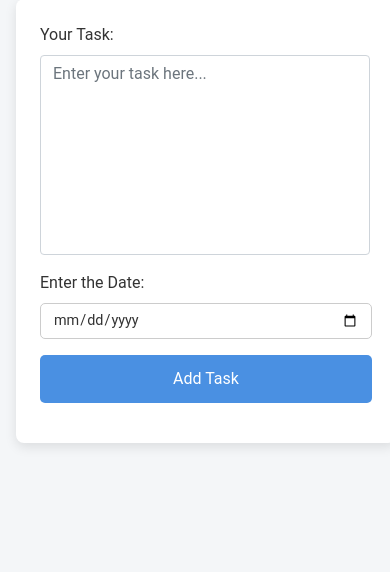
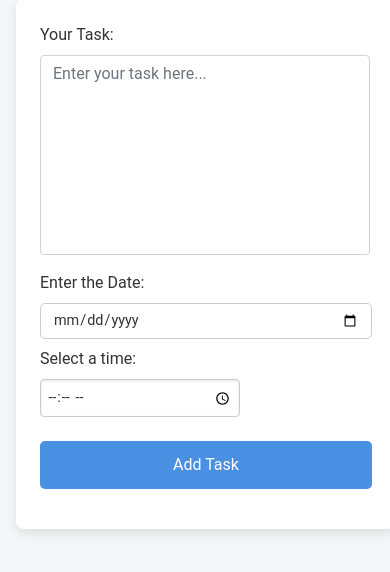
Before and after one commit to TheRayhan009/To-Do-List-Application-by-rayhan-in-django, a Django app: page /addtask/ in a window 390 px wide. Shown: the part 164-736 px from the top of the page. Run offline with Django 5.2, Linux system fonts and the light colour scheme; some libraries are stand-ins or nearby versions.

Commit message:
fixiing  bug!!

```diff
--- a/RTo_Do/views.py
+++ b/RTo_Do/views.py
@@ -35,7 +35,39 @@ def home(request):
                         s_task=Task.objects.get(id=i.id)
                         s_task.C_or_Not=True
                         s_task.save()
-                result=Task.objects.filter(task_user_name=Uname)
+                return redirect("/")
+            elif add_task_button=="True":
+                x=Users.objects.get(username=Uname).T_task
+                data=Users.objects.get(username=Uname)
+                data.T_task=x+1
+                data.save()
+                return redirect("/addtask")
+            elif search_task_button=="True":
+                search_task=request.POST.get("UTsearch")
+                result=Task.objects.filter(user_task__icontains=search_task,task_user_name=Uname)
+                start_date = datetime.now()
+                user_all_tasks=Task.objects.filter(task_user_name=Uname)
+                deadLine_D=[]
+                deadLine_H=[]
+                deadLine_M=[]
+                deadLine_S=[]
+                for l in user_all_tasks:
+                    user_last_time=l.EndTime
+                    user_last_date=l.EndDate
+                    user_last_date=user_last_date.replace("-","/")
+                    end_date = datetime.strptime(f"{user_last_date} {user_last_time}", "%Y/%m/%d %I:%M %p")
+                    time_difference = end_date - start_date
+                    total_day = int(((time_difference.total_seconds() / 60) / 60) / 24)
+                    total_hour = int((time_difference.total_seconds() / 60) / 60)
+                    total_minute = int(time_difference.total_seconds() / 60)
+                    total_second = int(time_difference.total_seconds())
+                    deadLine_D.append(total_day)
+                    deadLine_H.append(total_hour)
+                    deadLine_M.append(total_minute)
+                    deadLine_S.append(total_second)
+
+                tasks_with_deadlines = zip(result, deadLine_D, deadLine_H, deadLine_M, deadLine_S)
+
                 pintask = Users.objects.get(username=Uname).T_task - Users.objects.get(username=Uname).C_task
                 ele={
                     "tasks":result,
@@ -45,26 +77,7 @@ def home(request):
                     "num_of_C_task":Users.objects.get(username=Uname).C_task,
                     "numtasks":Users.objects.get(username=Uname).T_task,
                     "pintask":pintask,
-                }
-                return render(request, 'home.html',ele)
-            elif add_task_button=="True":
-                x=Users.objects.get(username=Uname).T_task
-                data=Users.objects.get(username=Uname)
-                data.T_task=x+1
-                data.save()
-                return redirect("/addtask")
-            elif search_task_button=="True":
-                search_task=request.POST.get("UTsearch")
-                result=Task.objects.filter(user_task__icontains=search_task)
-                pintask = Users.objects.get(username=Uname).T_task - Users.objects.get(username=Uname).C_task
-                ele={
-                    "tasks":result,
-                    "log":log,
-                    "Uname":Uname,
-                    "passw":passw,
-                    "num_of_C_task":Users.objects.get(username=Uname).C_task,
-                    "numtasks":Users.objects.get(username=Uname).T_task,
-                    "pintask":pintask,
+                    "tasks_with_deadlines":tasks_with_deadlines,
                 }
                 return render(request, 'home.html',ele)
             elif reset_task_button=="True":
@@ -99,20 +112,30 @@ def home(request):
                     }
                     return render(request, 'home.html',ele)
             return redirect("/")
+        result=Task.objects.filter(task_user_name=Uname)
         pintask = Users.objects.get(username=Uname).T_task - Users.objects.get(username=Uname).C_task
-
         start_date = datetime.now()
         user_all_tasks=Task.objects.filter(task_user_name=Uname)
-        deadLine=[]
+        deadLine_D=[]
+        deadLine_H=[]
+        deadLine_M=[]
+        deadLine_S=[]
         for l in user_all_tasks:
             user_last_time=l.EndTime
             user_last_date=l.EndDate
             user_last_date=user_last_date.replace("-","/")
             end_date = datetime.strptime(f"{user_last_date} {user_last_time}", "%Y/%m/%d %I:%M %p")
             time_difference = end_date - start_date
-            total_seconds = int(((time_difference.total_seconds() / 60) / 60) / 24)
-            deadLine.append(total_seconds)
-        tasks_with_deadlines = zip(user_all_tasks, deadLine)
+            total_day = int(((time_difference.total_seconds() / 60) / 60) / 24)
+            total_hour = int((time_difference.total_seconds() / 60) / 60)
+            total_minute = int(time_difference.total_seconds() / 60)
+            total_second = int(time_difference.total_seconds())
+            deadLine_D.append(total_day)
+            deadLine_H.append(total_hour)
+            deadLine_M.append(total_minute)
+            deadLine_S.append(total_second)
+
+        tasks_with_deadlines = zip(user_all_tasks, deadLine_D, deadLine_H, deadLine_M, deadLine_S)
         ele={
             "tasks":Task.objects.filter(task_user_name=Uname),
             "log":log,
@@ -121,9 +144,7 @@ def home(request):
             "num_of_C_task":Users.objects.get(username=Uname).C_task,
             "numtasks":Users.objects.get(username=Uname).T_task,
             "pintask":pintask,
-            "deadLine":deadLine,
             "tasks_with_deadlines":tasks_with_deadlines,
-
 
         }
         return render(request, 'home.html',ele)
@@ -148,13 +169,16 @@ def addtask(request):
     if  request.method=="POST":
         User_task=request.POST.get("user_task")
         User_last_date=request.POST.get("enddate")
-        # print(User_last_date)
+        User_last_time=request.POST.get("endtime")
         uname=request.session.get("username")
+        time_24 = datetime.strptime(User_last_time, "%H:%M")
+        User_last_time = time_24.strftime("%I:%M %p")
         data=Task(
             task_user_name=uname,
             user_task=User_task,
             EndDate=User_last_date,
-            EndTime=datetime.now().strftime("%I:%M %p")
+            EndTime=User_last_time,
+
         )
         data.save()
         return redirect("/")
--- a/static/addtask.css
+++ b/static/addtask.css
@@ -121,3 +121,48 @@ input[type="date"]:focus {
         font-size: 0.9rem;
     }
 }
+
+.time-input-group {
+    margin-top: 1.5rem;
+    display: flex;
+    flex-direction: column;
+    align-items: flex-start;
+}
+
+.time-input-group label {
+    font-size: 1rem;
+    color: #333;
+    margin-bottom: 0.5rem;
+}
+
+.time-input-group input[type="time"] {
+    width: 100%;
+    max-width: 200px; /* Adjust as needed */
+    padding: 0.5rem;
+    font-size: 1rem;
+    color: #333;
+    background-color: #ffffff;
+    border: 1px solid #ccc;
+    border-radius: 4px;
+    box-shadow: inset 0 1px 3px rgba(0, 0, 0, 0.1);
+    transition: border-color 0.3s ease;
+}
+
+.time-input-group input[type="time"]:focus {
+    border-color: #4a90e2;
+    outline: none;
+    box-shadow: 0 0 5px rgba(74, 144, 226, 0.5);
+}
+
+/* Mobile View Adjustments */
+@media (max-width: 768px) {
+    .time-input-group {
+        width: 100%;
+        max-width: 100%; /* Full width on mobile */
+    }
+
+    .time-input-group input[type="time"] {
+        font-size: 0.9rem;
+        padding: 0.4rem;
+    }
+}
--- a/templates/addtask.html
+++ b/templates/addtask.html
@@ -24,6 +24,10 @@
                     <input type="date" name="enddate" id="date-input" class="form-control"
                         placeholder="mm-dd-yyyy" value=""
                         min="1997-01-01" max="2030-12-31">
+                        <div class="time-input-group my-2">
+                            <label for="appt">Select a time:</label>
+                            <input type="time" name="endtime" id="appt" name="appt">
+                        </div>
                     <button type="submit" class="btn btn-primary mt-3" id="but">Add Task</button>
                 </form>
             </div>
```
Also changed, not shown: templates/home.html (+22 -4 lines), db.sqlite3, static/home.css (line endings or trailing spaces).
